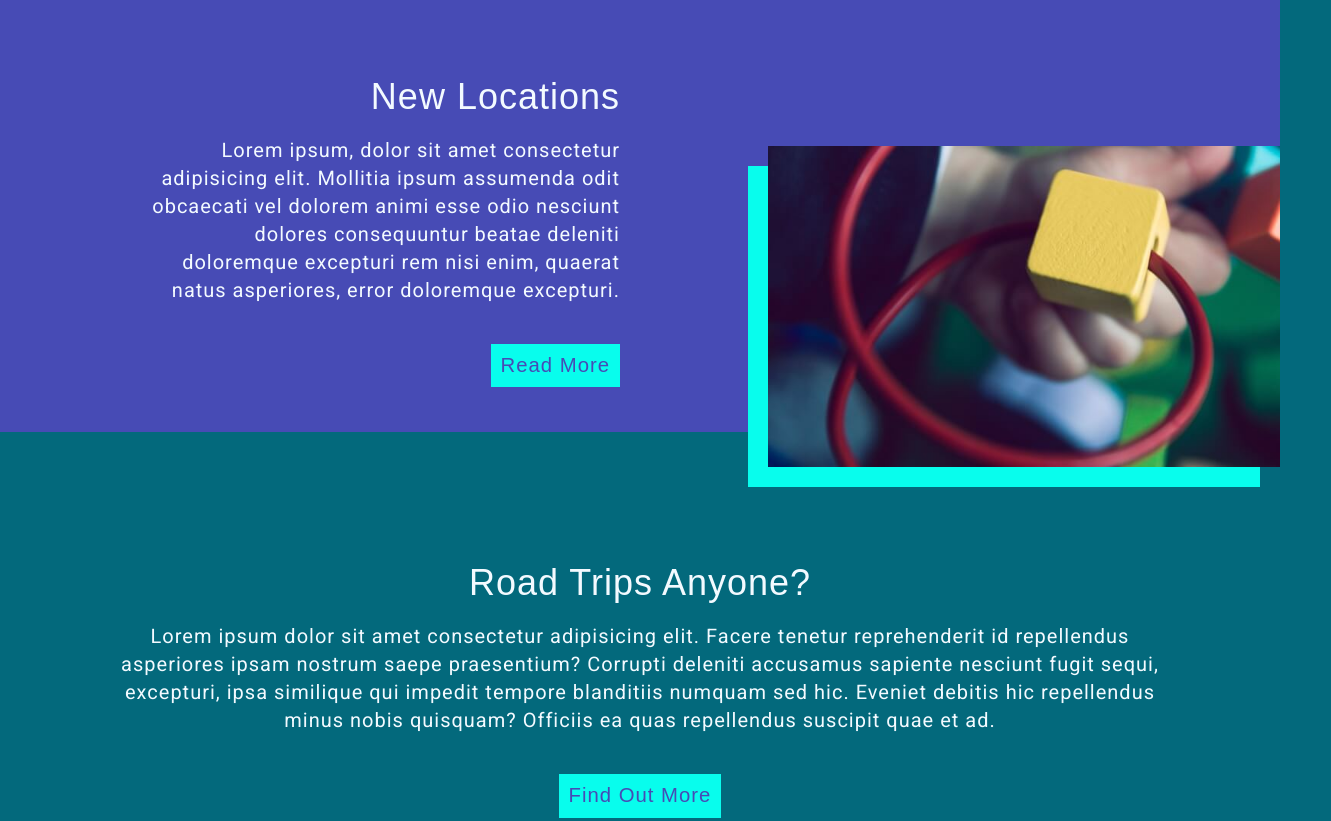
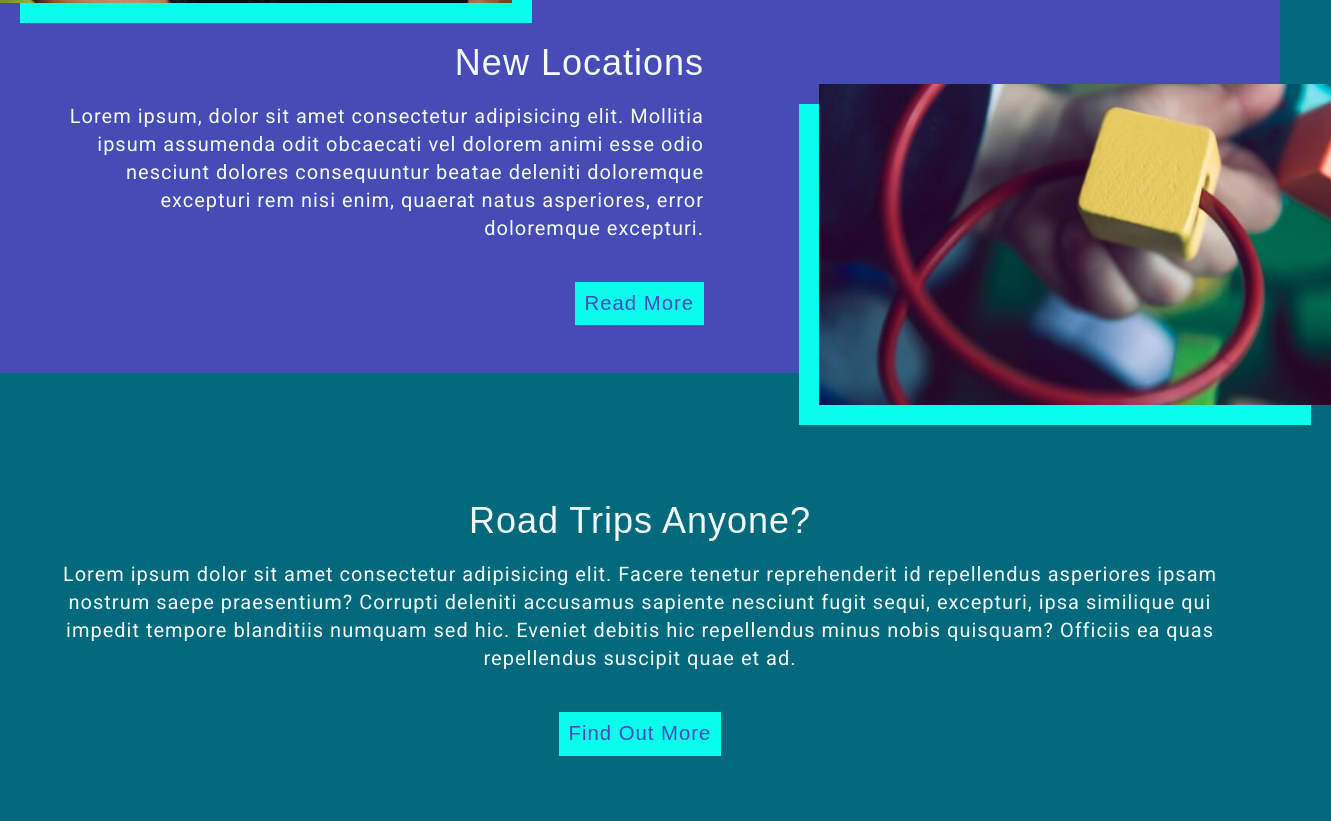
Before and after one commit to derekmurr/derek-murr-project-two, a plain HTML site: page index.html in a window 1280 px wide. Shown: the part 1862-2683 px from the top of the page, 1331 px wide, since content can reach past the window. Drawn offline with Linux system fonts and the light colour scheme; a web font is replaced by a local one.

Commit message:
broke the layout on index.html to make it resize cleaner

```diff
--- a/index.html
+++ b/index.html
@@ -70,17 +70,21 @@
         <div class="about-us-image">
           <img src="assets/left-image.jpg" alt="" class="about-us-image-left">
         </div>
+
         <article class="about-us-article about-us-article-top">
           <h3>Our Programs</h3>
           <p>Lorem ipsum, dolor sit amet consectetur adipisicing elit. Mollitia ipsum assumenda odit obcaecati vel dolorem animi esse odio nesciunt dolores consequuntur beatae deleniti doloremque excepturi rem nisi enim, quaerat natus asperiores, error doloremque excepturi.</p>
           <a href="#" class="button">Read More</a>
         </article>
+      </div>
 
+      <div class="about-us-flex-container">
         <article class="about-us-article about-us-article-bottom">
           <h3>New Locations</h3>
           <p>Lorem ipsum, dolor sit amet consectetur adipisicing elit. Mollitia ipsum assumenda odit obcaecati vel dolorem animi esse odio nesciunt dolores consequuntur beatae deleniti doloremque excepturi rem nisi enim, quaerat natus asperiores, error doloremque excepturi.</p>
           <a href="#" class="button">Read More</a>
         </article>
+
         <div class="about-us-image">
           <img src="assets/right-image.jpg" alt="" class="about-us-image-right">
         </div>
--- a/style/partials/_general-layout.scss
+++ b/style/partials/_general-layout.scss
@@ -9,3 +9,11 @@ img {
   max-width: 1200px;
   margin: 0 auto;
 }
+
+footer {
+  padding: 10px 0;
+  background-color: $darkish-blue;
+  & p {
+    margin: 0;
+  }
+}
--- a/style/partials/_section-layouts.scss
+++ b/style/partials/_section-layouts.scss
@@ -1,3 +1,5 @@
+// ====== WHAT'S NEW SECTION STARTS ======
+
 .whats-new-flex-container {
   display: flex;
   flex-wrap: wrap;
@@ -40,6 +42,10 @@
   @include h2-icon("../assets/icon-get-in-touch.svg");
 }
 
+// ====== WHAT'S NEW SECTION ENDS ======
+
+// ====== ABOUT US SECTION STARTS ======
+
 .about-us-section {
   // position: relative;
   background: linear-gradient(to bottom, $deep-turquoise 4%, $french-blue 4%, $french-blue 96%,$deep-turquoise 96%);
@@ -47,16 +53,17 @@
 
 .about-us-flex-container {
   display: flex;
-  flex-wrap: wrap;
   justify-content: space-between;
+  max-width: 2200px;
+  margin: 0 auto;
 }
 
 .about-us-article {
-  flex-basis: 40%;
-  flex-shrink: 1;
+  flex-basis: 50%;
+  flex-shrink: 2;
   flex-grow: 0;
   margin: auto;
-  padding: 20px;
+  padding: 20px 0;
   &:last-of-type {
     margin-bottom: 30px;
     text-align: right;
@@ -69,6 +76,7 @@
 .about-us-image {
   flex-basis: 40%;
   flex-shrink: 1;
+  flex-grow: 0;
   &:last-of-type {
     align-self: flex-end;
   }
@@ -77,37 +85,55 @@
 .about-us-image-left {
   box-shadow: 20px 20px 0px 0px $bright-aqua;
   left: 0;
+  margin-right: 10%;
 }
 
 .about-us-image-right {
   box-shadow: -20px 20px 0px 0px $bright-aqua;
   right: 0;
+  margin-left: 10%;
 }
+
+// ====== ABOUT US SECTION ENDS ======
+
+// ====== ROAD TRIPS SECTION STARTS ======
 
 .road-trips-flex-container {
   display: flex;
   flex-direction: column-reverse;
   & article {
-    padding: 40px 80px;
+    padding: 40px 0;
+    // max-width: 1100px;
     text-align: center;
   }
 }
 
+// ====== ROAD TRIPS SECTION ENDS ======
+// that was a disappointingly short road trip
+
+// ====== EVENTS SECTION STARTS ======
+
 .events-flex-container {
   display: flex;
   align-items: center;
+  justify-content: space-between;
   padding: 50px 0;
 }
 
 .events-image {
   flex-basis: 25%;
   box-shadow: -20px 20px 0px 0px $bright-aqua;
+  //the image aligns with the wrapper on the shadow, not the image
+  margin-left: 20px;
 }
 
 .events-article {
-  flex-basis: 75%;
-  padding-left: 40px;
+  flex-basis: 65%;
 }
+
+// ====== EVENTS SECTION ENDS ======
+
+// ====== GALLERY SECTION STARTS ======
 
 .gallery-section {
   background-color: $french-blue;
@@ -122,10 +148,4 @@
   }
 }
 
-footer {
-  padding: 10px 0;
-  background-color: $darkish-blue;
-  & p {
-    margin: 0;
-  }
-}
+// ====== GALLERY SECTION ENDS ======
```
Also changed, not shown: style/styles.css.
